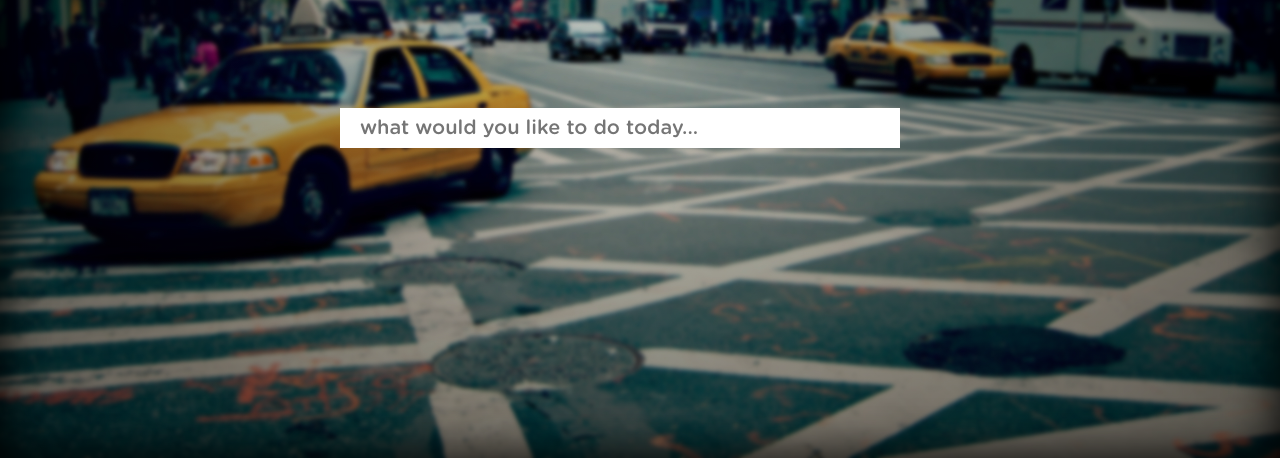
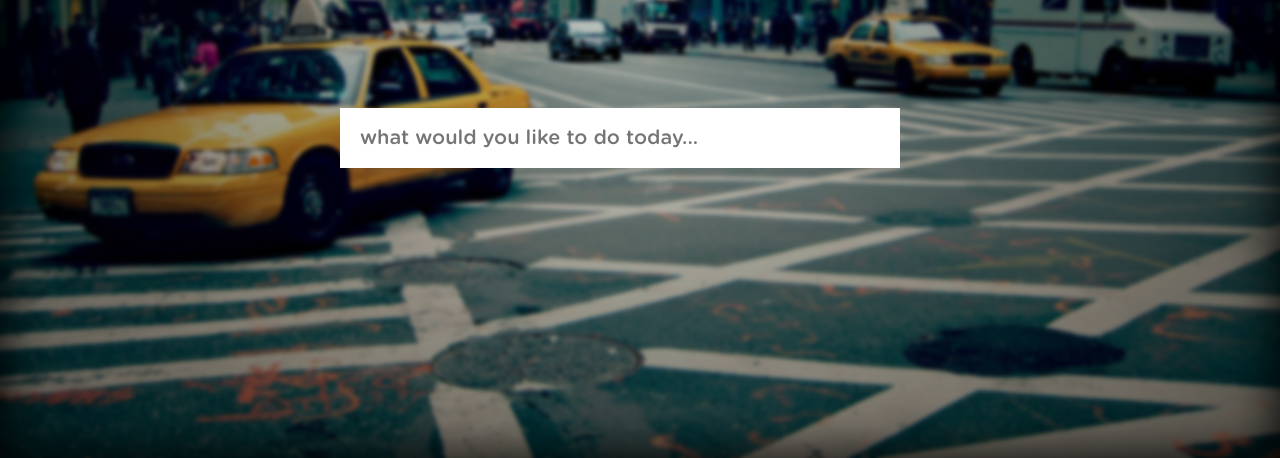
Before and after one commit to ProjectShrike/CityKit, a plain HTML site: page index.html in a window 1280 px wide. Shown: the part 342-800 px from the top of the page. Drawn offline with Linux system fonts and the light colour scheme.

Commit message:
Fix padding

```diff
--- a/style.css
+++ b/style.css
@@ -57,8 +57,8 @@
 	width: 0px;
 	height: 20px;
 	border: none;
-	padding-top: 20px;
-	padding-bottom: 20px;
+	padding-top: 30px!important;
+	padding-bottom: 30px!important;
 	font-family: Gotham;
 	font-size: 20px;
 }
```
